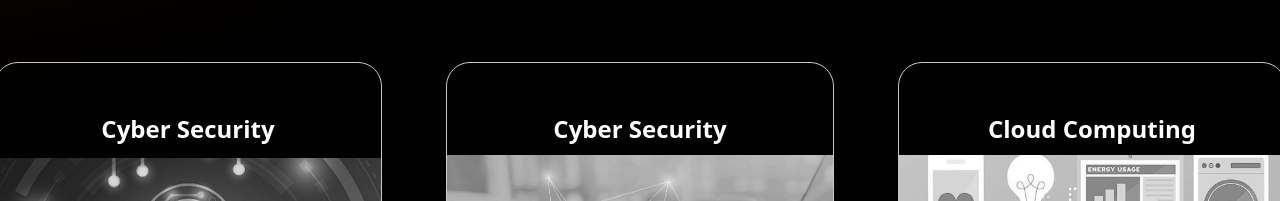
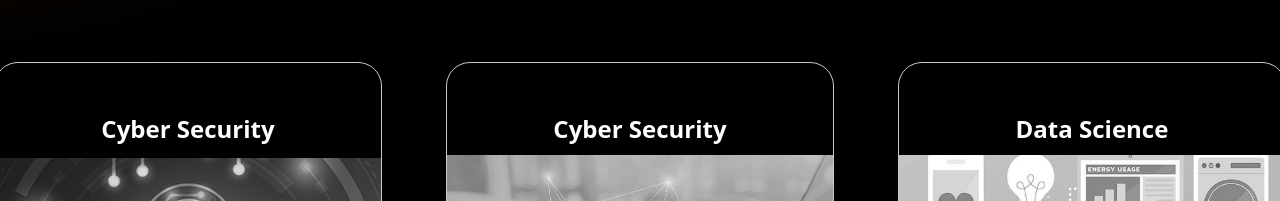
Before and after one commit to Qriocity-Company/Qriocity, a React (Vite) app: page /projects in a window 1280 px wide. Shown: the part 1656-1857 px from the top of the page. Built offline with nearby package versions, Linux system fonts and the light colour scheme.

Commit message:
Quick fix

```diff
--- a/src/pages/Projects.jsx
+++ b/src/pages/Projects.jsx
@@ -168,7 +168,7 @@ const Projects = () => {
           </div>
 
           <div className=" group w-[258px] h-[450px] md:w-[388px] md:h-[574px]  flex flex-col justify-between items-center py-10 border-[#cac9c9]  border rounded-3xl hover:bg-[#F4511E] cursor-pointer ">
-            <h3 className="text-white text-[24px] my-2 font-bold text-center">Cloud Computing</h3>
+            <h3 className="text-white text-[24px] my-2 font-bold text-center">Data Science</h3>
             <img
               src={home}
               alt="image"
```
